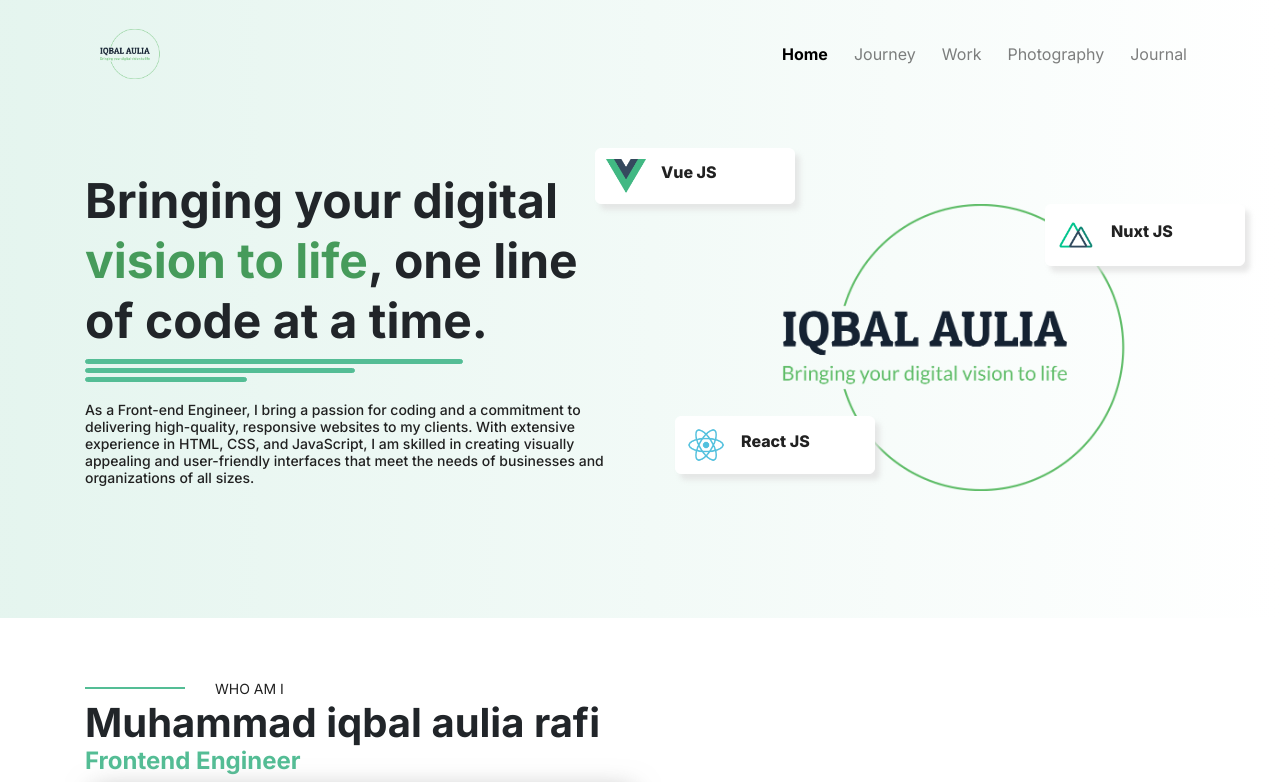
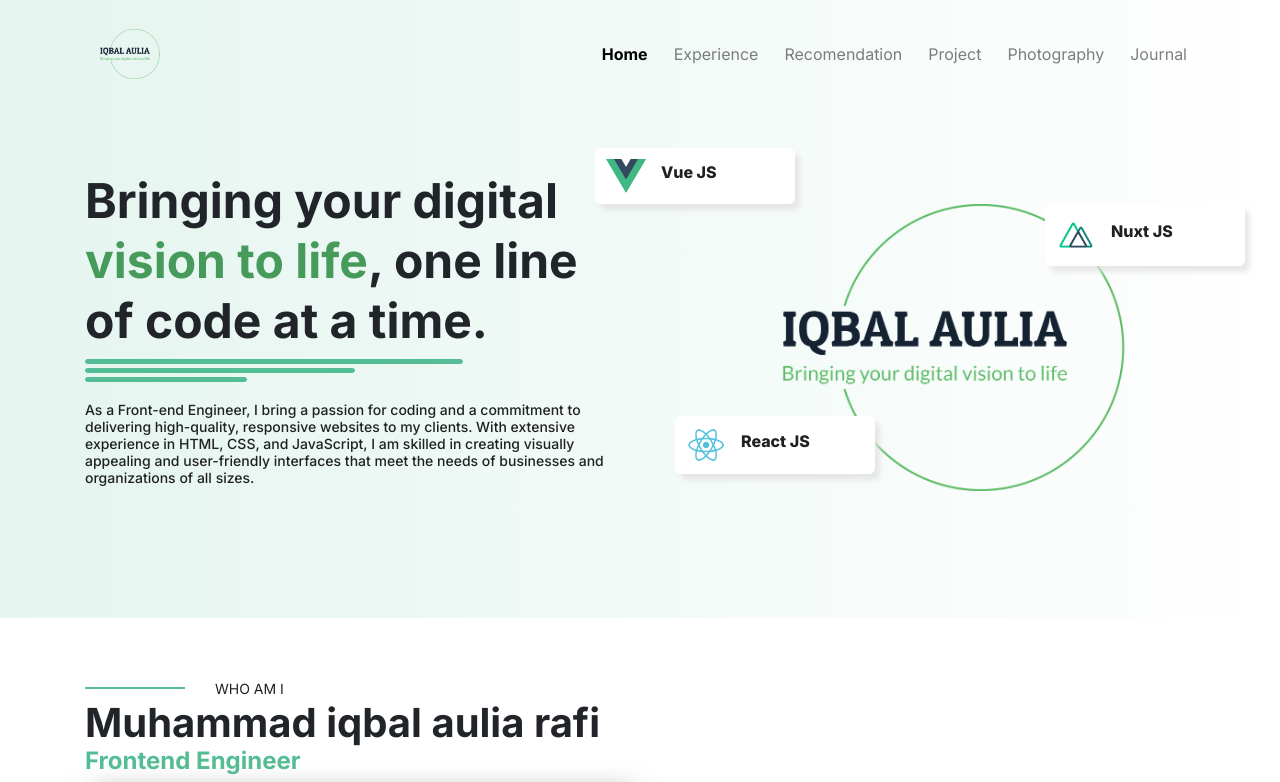
Before and after one commit to Iqbalaulia/my-profile-with-vuejs, a Vue app: page / in a window 1280 px wide. Shown: the top 782 px of the page. Built offline with nearby package versions, Linux system fonts and the light colour scheme.

Commit message:
feat: coming-soon & no data pages

```diff
--- /dev/null
+++ b/src/assets/scss/base/_coming-soon.scss
@@ -0,0 +1,10 @@
+.coming-soon{
+    width: 100%;
+    display: flex;
+    justify-content: center;
+
+    img{
+        width: 28rem;
+        height: auto;
+    }
+}
--- a/src/assets/scss/base/index.scss
+++ b/src/assets/scss/base/index.scss
@@ -14,6 +14,8 @@ body {
 @import "variables";
 @import "heading";
 @import "button";
+@import "coming-soon";
+
 @import url("https://fonts.googleapis.com/css2?family=Inter:wght@100;200;300;400;500;600;700;800;900&display=swap");
 @import "../navbar/index.scss";
 @import '../footer/index.scss';
--- a/src/components/home/experiences/index.vue
+++ b/src/components/home/experiences/index.vue
@@ -1,7 +1,7 @@
 <!-- @format -->
 
 <template>
-	<div class="experience">
+	<div class="experience" ref="experience">
 		<div class="container">
 			<div class="title">
 				<label for=""> My Experience</label>
--- a/src/components/home/project/index.vue
+++ b/src/components/home/project/index.vue
@@ -22,7 +22,7 @@
 								</label>
 							</div>
 						</div>
-						<div class="projects__tabs">
+						<!-- <div class="projects__tabs">
 							<div
 								@click="changeProjectTab('new')"
 								:class="tabsProject === `new` ? `tabs_active` : ``"
@@ -41,11 +41,12 @@
 								class="tabs_projects"
 								>All</div
 							>
-						</div>
+						</div> -->
 					</div>
 				</div>
 			</div>
-			<div v-if="tabsProject === `new`" class="projects__showing">
+			<coming-soon/>
+			<!-- <div v-if="tabsProject === `new`" class="projects__showing">
 				<div class="row">
 					<div class="col-md-4">
 						<div class="images">
@@ -146,7 +147,7 @@
 						</div>
 					</div>
 				</div>
-			</div>
+			</div> -->
 		</div>
 	</div>
 </template>
@@ -158,6 +159,9 @@ export default {
 			tabsProject: "new",
 		};
 	},
+	components:{
+		ComingSoon: () => import('@/components/package/coming-soon')
+	},
 	methods: {
 		changeProjectTab(payload) {
 			this.tabsProject = payload;
--- /dev/null
+++ b/src/components/package/coming-soon/index.vue
@@ -0,0 +1,11 @@
+<template>
+    <div class="coming-soon">
+        <img src="https://drive.google.com/uc?id=1h3rZnu6aaccof74_pQ0cV5d9cEiXYRqb&export=download" id="coming-soon" alt="">
+    </div>
+</template>
+
+<script>
+export default {
+
+}
+</script>
--- /dev/null
+++ b/src/components/package/empty-state/index.vue
@@ -0,0 +1,5 @@
+<template>
+    <div class="empty-state">
+        <img src="https://drive.google.com/uc?id=14Ria1cxFNZz8l6gpcOKQU-UHDPb8aWNR&export=download" id="empty-state" alt="">
+    </div>
+</template>
--- a/src/views/Homepage/index.vue
+++ b/src/views/Homepage/index.vue
@@ -5,7 +5,7 @@
 		<div>
 			<SectionDescribe />
 			<Me />
-			<Experiences />
+			<Experiences/>
 			<Recomendation />
 			<MyProject />
 		</div>
@@ -29,5 +29,9 @@ export default {
 		// SectionMe: () => import("@/components/Me"),
 		// SectionWorking: () => import("@/components/Working"),
 	},
+
+	methods: {
+
+	}
 };
 </script>
--- a/src/views/Layout/Navbar/index.vue
+++ b/src/views/Layout/Navbar/index.vue
@@ -18,8 +18,9 @@
 					<!-- Right aligned nav items -->
 					<b-navbar-nav class="text-center">
 						<b-nav-item class="nav-item-active" href="#">Home</b-nav-item>
-						<b-nav-item href="#">Journey</b-nav-item>
-						<b-nav-item href="#">Work</b-nav-item>
+						<b-nav-item href="#">Experience</b-nav-item>
+						<b-nav-item href="#">Recomendation</b-nav-item>
+						<b-nav-item href="#">Project</b-nav-item>
 						<b-nav-item href="#">Photography</b-nav-item>
 						<b-nav-item href="#">Journal</b-nav-item>
 					</b-navbar-nav>
@@ -28,3 +29,16 @@
 		</b-navbar>
 	</div>
 </template>
+<script>
+export default {
+	data(){
+		return{
+
+		}
+	},
+
+	methods: {
+
+	}
+}
+</script>
```
Also changed, not shown: src/assets/images/more/not-found.webp (renamed from src/assets/images/not-found.webp).
